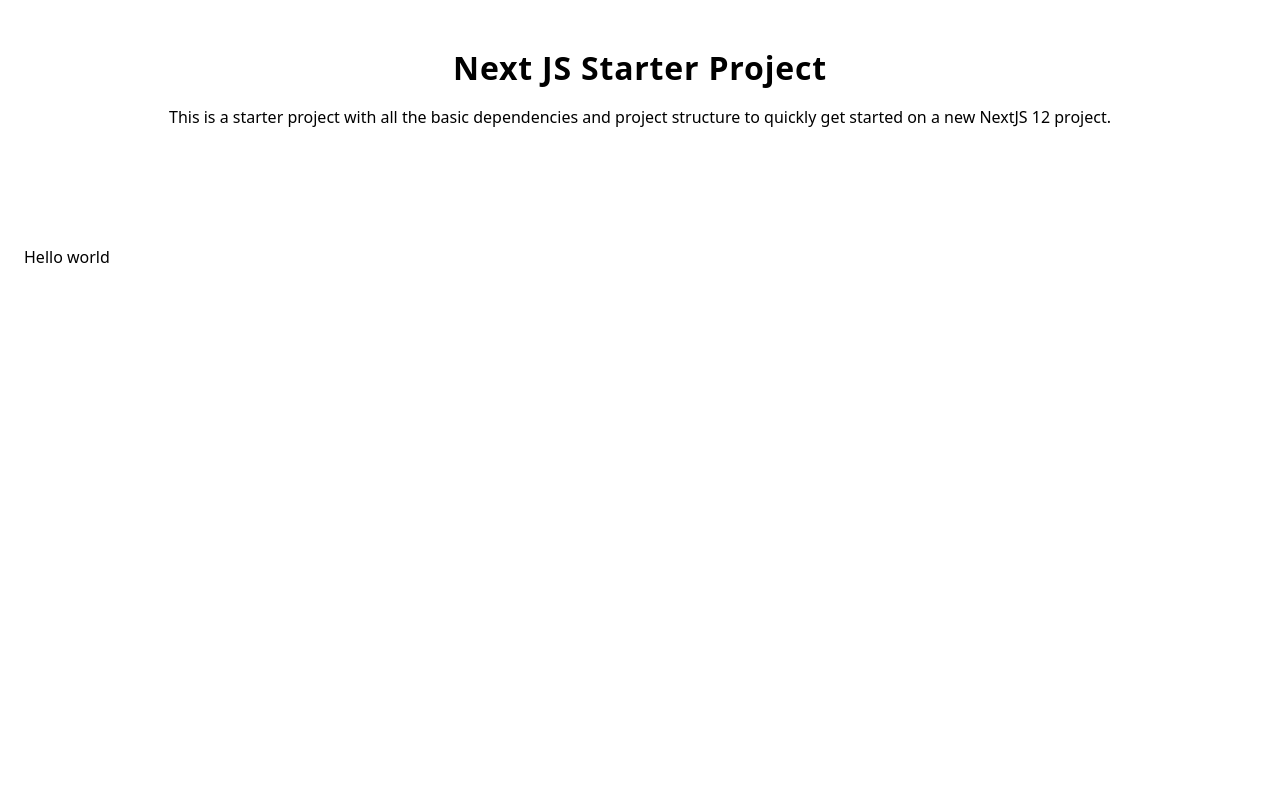
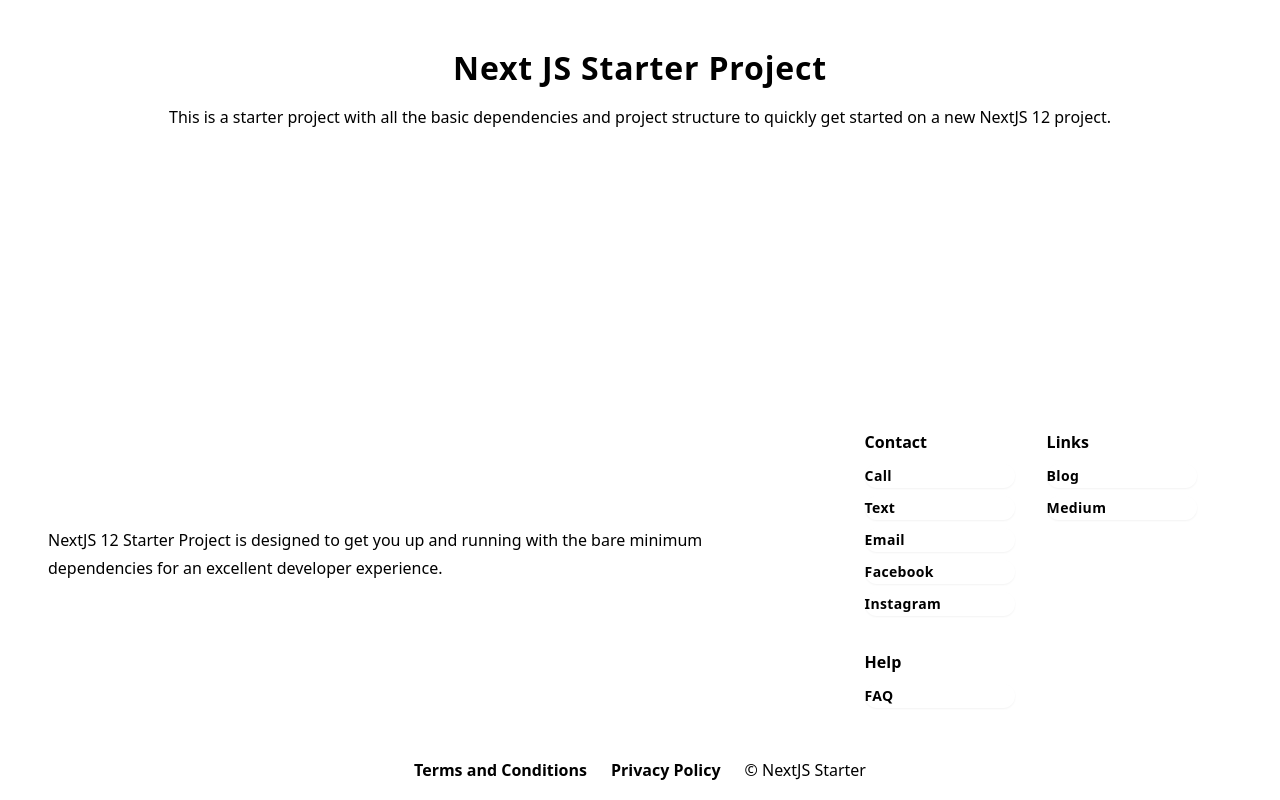
Before and after one commit to KodiKraig/nextjs-12-starter, a Next.js app: page / in a window 1280 px wide. Shown: the part 506-1306 px from the top of the page. Before the commit the page ends 800 px from the top, so only its background shows below. Built offline with nearby package versions, Linux system fonts and the light colour scheme; no server answers.

Commit message:
Update footer

```diff
--- a/src/components/common/Container/Container.tsx
+++ b/src/components/common/Container/Container.tsx
@@ -15,7 +15,7 @@
   clean = false // Full Width Screen
 }) => {
   const rootClassName = cn(className, {
-    'mx-auto max-w-7xl px-6 w-full': !clean
+    'mx-auto max-w-7xl w-full min-h-screen': !clean
   });
 
   let Component: React.ComponentType<React.HTMLAttributes<HTMLDivElement>> =
--- a/src/components/common/Footer/Footer.tsx
+++ b/src/components/common/Footer/Footer.tsx
@@ -1,11 +1,118 @@
 import { Container } from '@components/common';
-import { Text } from '@components/ui';
+import { Button, Text } from '@components/ui';
+import { FC } from 'react';
+
+// Leading Content Text
+
+const LeadingContent = () => {
+  return (
+    <div className="flex flex-col">
+      <Text variant="sectionHeading" className="text-white">
+        Start your project with NextJS Starter Project today!
+      </Text>
+      <Text>
+        NextJS 12 Starter Project is designed to get you up and running with the
+        bare minimum dependencies for an excellent developer experience.
+      </Text>
+    </div>
+  );
+};
+
+// Trailing Content Links
+
+interface Link {
+  linkTitleText: string;
+  onClick: () => void;
+}
+
+interface LinkProps {
+  title: string;
+  links: Link[];
+}
+
+const Links: FC<LinkProps> = ({ title, links }) => {
+  return (
+    <div className="flex flex-col gap-2">
+      <Text className="font-bold text-accent-7">{title}</Text>
+      {links.map((link, index) => (
+        <Button key={index} variant="naked" onClick={link.onClick}>
+          {link.linkTitleText}
+        </Button>
+      ))}
+    </div>
+  );
+};
+
+const TrailingContentLinks = () => {
+  return (
+    <div className="flex flex-wrap sm:max-xl:flex-nowrap gap-8">
+      <ContactLinks />
+      <OtherLinks />
+      <HelpLinks />
+    </div>
+  );
+};
+
+const ContactLinks = () => {
+  return (
+    <Links
+      title="Contact"
+      links={[
+        { linkTitleText: 'Call', onClick: () => {} },
+        { linkTitleText: 'Text', onClick: () => {} },
+        { linkTitleText: 'Email', onClick: () => {} },
+        { linkTitleText: 'Facebook', onClick: () => {} },
+        { linkTitleText: 'Instagram', onClick: () => {} }
+      ]}
+    />
+  );
+};
+
+const OtherLinks = () => {
+  return (
+    <Links
+      title="Links"
+      links={[
+        { linkTitleText: 'Blog', onClick: () => {} },
+        { linkTitleText: 'Medium', onClick: () => {} }
+      ]}
+    />
+  );
+};
+
+const HelpLinks = () => {
+  return (
+    <Links title="Help" links={[{ linkTitleText: 'FAQ', onClick: () => {} }]} />
+  );
+};
+
+// Footer
+
+const TopContent = () => {
+  return (
+    <div className="flex justify-around flex-wrap sm:md:flex-nowrap gap-16 px-12 py-8">
+      <LeadingContent />
+      <TrailingContentLinks />
+    </div>
+  );
+};
+
+const BottomContent = () => {
+  return (
+    <div className="self-center flex flex-row p-4 gap-6">
+      <Text className="font-bold">Terms and Conditions</Text>
+      <Text className="font-bold">Privacy Policy</Text>
+      <Text className="text-accent-7">© NextJS Starter</Text>
+    </div>
+  );
+};
 
 const Footer = () => {
   return (
-    <footer className="bg-secondary text-secondary pt-12">
-      <Container>
-        <Text>Hello world</Text>
+    <footer className="bg-secondary text-secondary">
+      <Container clean className="flex flex-col">
+        <TopContent />
+        <BottomContent />
       </Container>
     </footer>
   );
--- a/src/components/common/Layout/Layout.tsx
+++ b/src/components/common/Layout/Layout.tsx
@@ -2,13 +2,10 @@
 import s from './Layout.module.css';
 import cn from 'clsx';
 import { Navbar, Footer } from '@components/common';
-import { useRouter } from 'next/router';
 
 const Layout: FC<{
   children: any;
 }> = ({ children }) => {
-  const { pathname } = useRouter();
-
   let navBarLinks = [
     {
       href: '/',
@@ -18,10 +15,10 @@
       href: '/portfolio',
       label: 'Portfolio'
     },
-    // {
-    //   href: '/about',
-    //   label: 'About'
-    // },
+    {
+      href: '/about',
+      label: 'About'
+    },
     {
       href: '/contact',
       label: 'Contact'
```
Also changed, not shown: src/components/common/Footer/Footer.module.css (deleted, +0 -13 lines).
